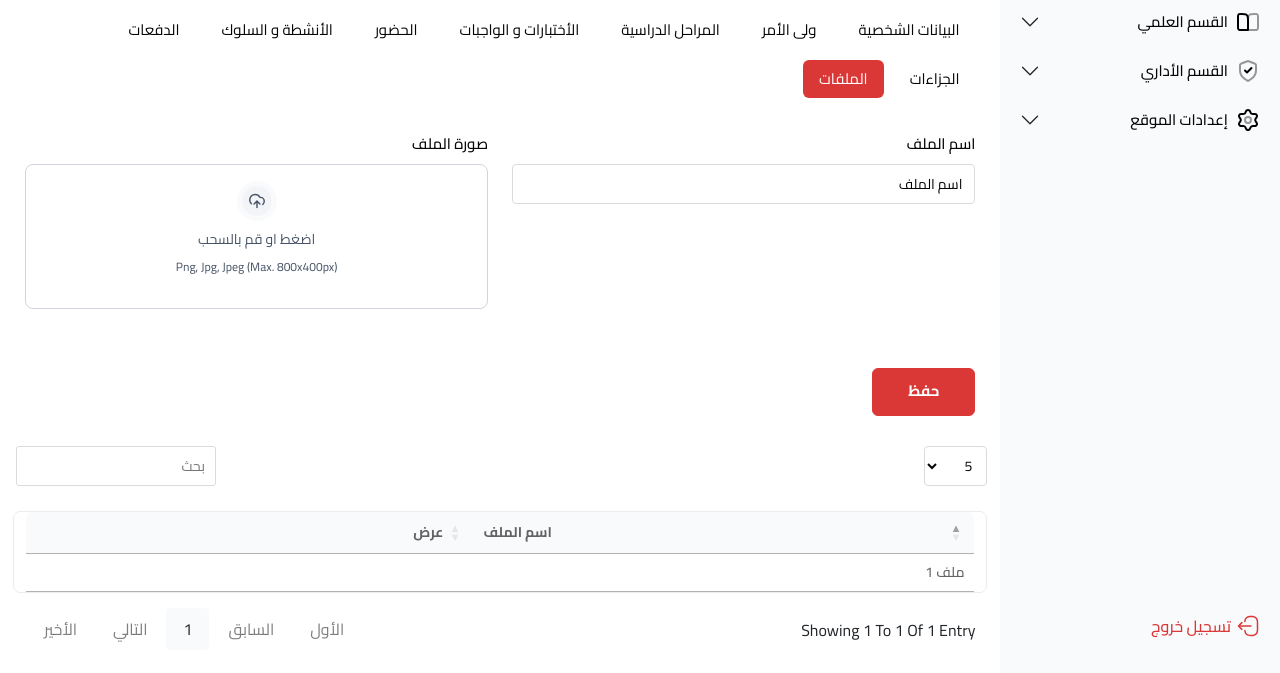
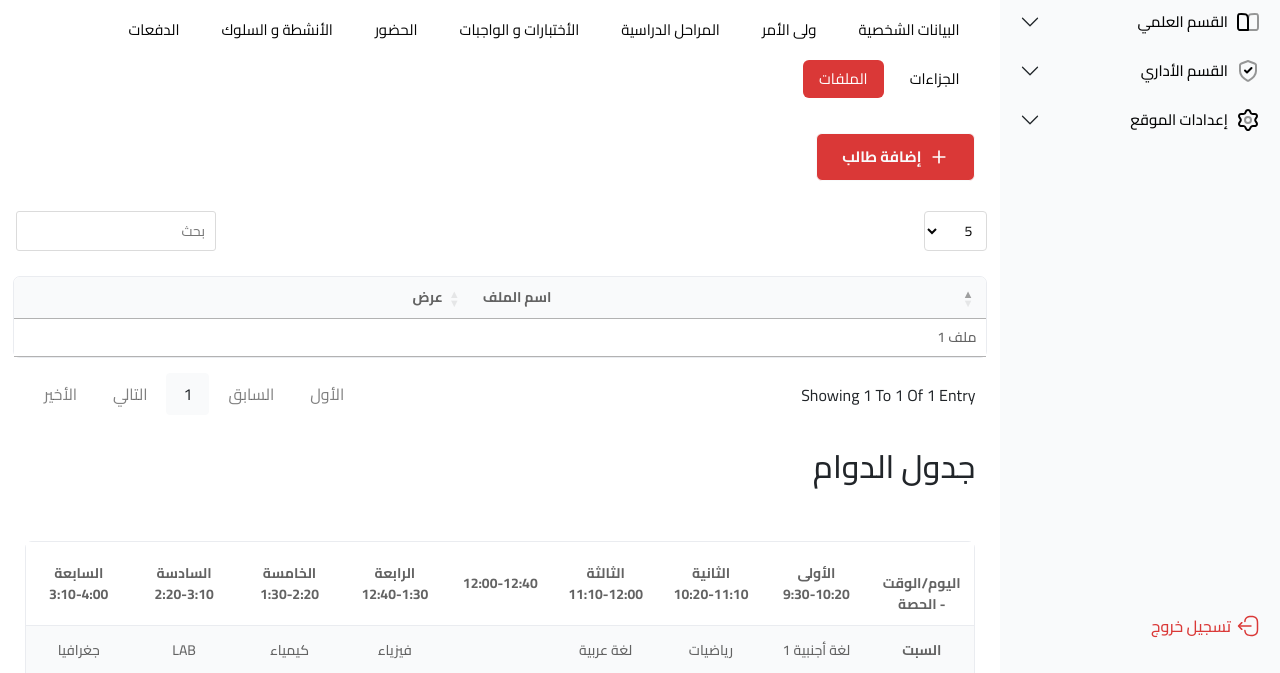
Before and after one commit to ahmedyousry74/eduAdmin, a plain HTML site: page edit-student.html in a window 1280 px wide. Both pictures are taken after a click on the tab "الملفات". Shown: the part 112-785 px from the top of the page. Drawn offline with Linux system fonts and the light colour scheme.

Commit message:
فشلامث

```diff
--- a/assets/sass/components/_table.scss
+++ b/assets/sass/components/_table.scss
@@ -60,7 +60,7 @@
 .table_layout {
     border: 1px solid #EAECF0;
     border-radius: 7px;
-    padding: 0;
+    padding: 0 !important;
 
     table {
         thead {
--- a/assets/sass/core/_base.scss
+++ b/assets/sass/core/_base.scss
@@ -196,8 +196,41 @@ input:focus::-moz-placeholder {
     -webkit-transition: 0.4s;
     transition: 0.4s;
 }
+input[type="checkbox"]:checked {
+    background-color: $second-color;
+    color: $second-color;
+    border-color: $second-color;
+}
 /////////////////////////////////
 .wrraper_page{
     padding: 15px 25px;
     gap: 32px;
 }
+#pills-files{
+    .add_file_btn{
+        border: 1px solid $fourth-color;
+        padding: 8px 25px;
+        border-radius: 6px;
+        display: flex;
+        justify-content: center;
+        align-items: center;
+        flex-direction: row;
+        gap: 8px;
+        font-size: 15px;
+        font-weight: 600;
+        text-decoration: none;
+        height: 48px;
+        text-decoration: none;
+        background-color: $second-color;
+        color: $third-color;
+        border-color: $third-color;
+        margin-bottom: 25px;
+        path{
+            color: $third-color !important;
+            fill: $third-color !important;
+        }
+    }
+    .add_file{
+        display: none;
+    }
+}
--- a/edit-student.html
+++ b/edit-student.html
@@ -833,8 +833,28 @@
                       </table>
                 </div>
                 <div class="tab-pane fade" id="pills-files" role="tabpanel" aria-labelledby="pills-files-tab" tabindex="0">
-                    <form action="" class="">
-                        <div class="row">
+                    <button href="" class="add_file_btn">
+                      <svg
+                        width="20"
+                        height="20"
+                        viewBox="0 0 24 24"
+                        color="#fff"
+                        fill="#fff"
+                        xmlns="http://www.w3.org/2000/svg"
+                      >
+                        <path
+                          d="M12 5V19M5 12H19"
+                          color="#fff"
+                          stroke="white"
+                          stroke-width="2"
+                          stroke-linecap="round"
+                          stroke-linejoin="round"
+                        />
+                      </svg>
+                      <span> إضافة طالب </span>
+                    </button>
+                    <form action="" class="add_file">
+                        <div class="row ">
                             <div class="col-md-6">
                                 <div class="input_form">
                                     <label for=""> اسم الملف </label>
@@ -855,8 +875,8 @@
                                 </div>
                             </div>
                         </div>
-                        <div class="btn__save justify-content-start align-items-start">
-                            <button>حفظ</button>
+                        <div class="btn__save btn__save__file justify-content-start align-items-start">
+                            <button type="button">حفظ</button>
                         </div>
                     </form>
                     <table id="filesTable" class="display" style="width: 100%">
@@ -876,7 +896,6 @@
                 </div>
               </div>
         </div>
-
         <h2 class="mb-4"> جدول الدوام </h2>
         <div class="table_layout mb-5 w-100">
           <table border="5" cellspacing="0" align="center" width="100%">
@@ -1190,5 +1209,34 @@
           $(".dataTables_length select").addClass("form-select");
         });
       </script>
+      <script>
+        document.addEventListener('DOMContentLoaded', function() {
+          var addFileBtn = document.querySelector('.add_file_btn');
+          var addFileDiv = document.querySelector('.add_file');
+
+          addFileBtn.addEventListener('click', function() {
+            addFileDiv.style.display = addFileDiv.style.display === 'none' ? 'block' : 'none';
+            addFileBtn.style.display = 'none';
+          });
+        });
+        </script>
+        <script>
+          document.addEventListener('DOMContentLoaded', function() {
+              var addFileBtn = document.querySelector('.add_file_btn');
+              var addFileDiv = document.querySelector('.add_file');
+              var saveButton = document.querySelector('.btn__save__file button');
+
+              addFileBtn.addEventListener('click', function() {
+                  // Toggle the visibility of add_file
+                  addFileDiv.style.display = addFileDiv.style.display === 'none' ? 'block' : 'none';
+              });
+
+              saveButton.addEventListener('click', function() {
+                  // Hide the add_file div when the "حفظ" button is clicked
+                  addFileDiv.style.display = 'none';
+                  addFileBtn.style.display = 'flex';
+              });
+          });
+          </script>
   </body>
 </html>
```
Also changed, not shown: index.html (+5 -0 lines), teachers.html (+5 -1 lines), assets/sass/main.css, 1 other file. Lines whose indentation alone changed are shown as unchanged.
